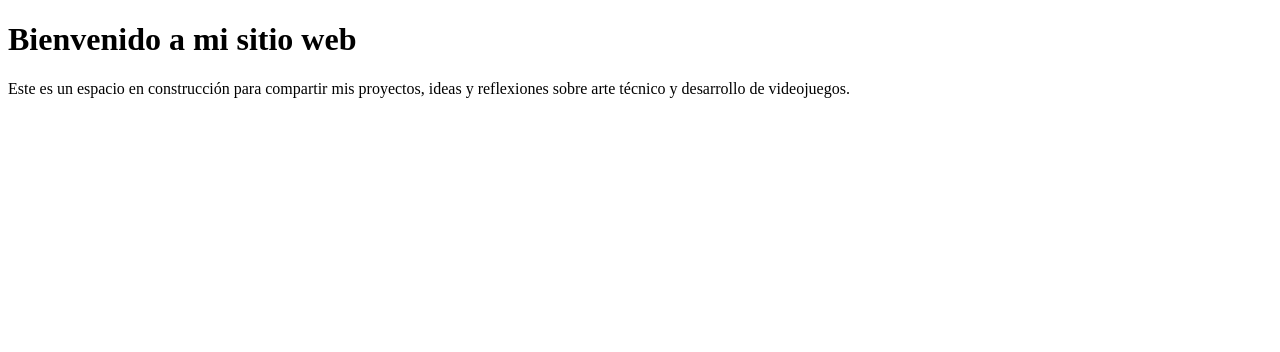
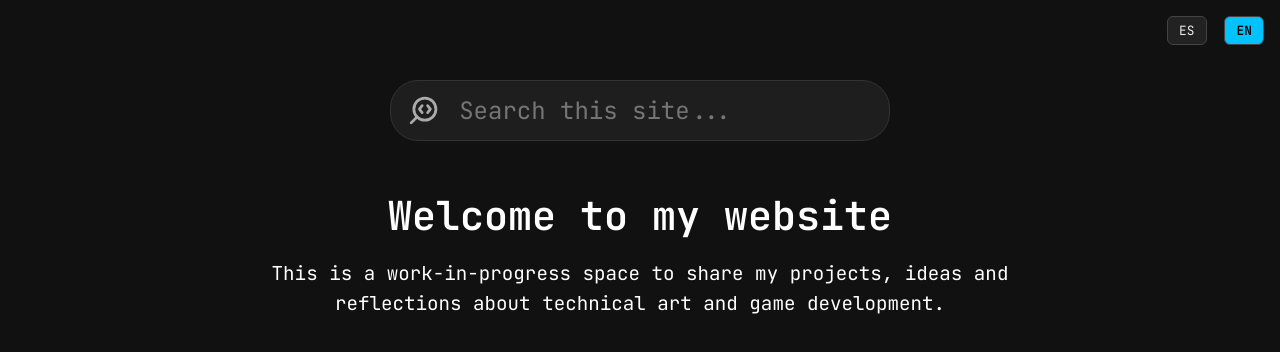
Before and after one commit to RaulDAI/RaulDAI.github.io, a plain HTML site: page index.html in a window 1280 px wide. Drawn offline with nearby package versions, Linux system fonts and the light colour scheme.

Commit message:
Subida completa con soporte multilenguaje, tema oscuro y buscador

```diff
--- /dev/null
+++ b/css/styles.css
@@ -0,0 +1,111 @@
+* {
+    box-sizing: border-box;
+    margin: 0;
+    padding: 0;
+}
+
+body {
+    font-family: 'JetBrains Mono', monospace;
+    background-color: #111;
+    color: #fff;
+    min-height: 100vh;
+    padding: 2rem;
+    position: relative;
+}
+
+.container {
+    max-width: 800px;
+    margin: 0 auto;
+    text-align: center;
+}
+
+.lang-buttons {
+    position: absolute;
+    top: 1rem;
+    right: 1rem;
+}
+
+.lang-buttons button {
+    font-family: 'JetBrains Mono', monospace;
+    background-color: #222;
+    border: 1px solid #444;
+    color: #eee;
+    padding: 0.3rem 0.7rem;
+    margin-left: 0.5rem;
+    cursor: pointer;
+    transition: all 0.2s ease;
+    font-size: 0.8rem;
+    border-radius: 6px; /* ← Bordes redondeados */
+}
+
+
+.lang-buttons button.active {
+    background-color: #00c2ff;
+    color: #000;
+    font-weight: bold;
+}
+
+.search-wrapper {
+    display: flex;
+    justify-content: center;
+    align-items: center;
+    margin: 3rem 0;
+}
+
+.search-box {
+    display: flex;
+    align-items: center;
+    background-color: #1e1e1e;
+    border: 1px solid #333;
+    border-radius: 28px;
+    padding: 0.8rem 1rem;
+    width: 100%;
+    max-width: 500px;
+}
+
+.search-icon {
+    display: flex;
+    align-items: center;
+    justify-content: center;
+    margin-right: 1.2rem;
+    cursor: pointer;
+}
+
+.icon-search {
+    width: 33px;
+    height: 33px;
+    color: #aaa;
+    pointer-events: none; /* evita que bloquee el click */
+    transform: scaleX(-1);
+}
+
+.search-box input {
+    font-family: 'JetBrains Mono', monospace;
+    background: transparent;
+    border: none;
+    outline: none;
+    color: #eee;
+    font-size: 1.5rem;
+    flex: 1;
+}
+
+h1 {
+    font-size: 2.5rem;
+    margin-bottom: 1rem;
+}
+
+p {
+    font-size: 1.2rem;
+    line-height: 1.6;
+}
+
+@media (max-width: 600px) {
+    .search-box input {
+        font-size: 1rem;
+    }
+
+    .lang-buttons {
+        top: 0.5rem;
+        right: 0.5rem;
+    }
+}
--- a/index.html
+++ b/index.html
@@ -1,11 +1,47 @@
 <!DOCTYPE html>
 <html lang="es">
 <head>
-  <meta charset="UTF-8">
-  <title>Raul | Technical Artist 3D</title>
+    <meta charset="UTF-8"/>
+    <meta name="viewport" content="width=device-width, initial-scale=1.0"/>
+
+    <!-- FUENTE TIPOGRÁFICA -->
+    <link href="https://fonts.googleapis.com/css2?family=JetBrains+Mono:wght@400;600&display=swap" rel="stylesheet">
+
+    <!-- TU CSS -->
+    <link rel="stylesheet" href="css/styles.css"/>
+
+    <!-- ICONOS -->
+    <script src="https://unpkg.com/lucide@latest"></script>
 </head>
+
 <body>
-  <h1>Bienvenido a mi sitio web</h1>
-  <p>Este es un espacio en construcción para compartir mis proyectos, ideas y reflexiones sobre arte técnico y desarrollo de videojuegos.</p>
+<div class="lang-buttons">
+    <button id="btn-es">ES</button>
+    <button id="btn-en">EN</button>
+</div>
+
+<div class="container">
+    <div class="search-wrapper">
+        <div class="search-box">
+            <label for="search" class="search-icon">
+                <i data-lucide="search-code" class="icon-search"></i>
+            </label>
+            <input type="text" id="search" placeholder="Buscar en el sitio..." autocomplete="off"/>
+        </div>
+
+    </div>
+    <main>
+        <h1 data-lang="title">Bienvenido a mi sitio web</h1>
+        <p data-lang="description">
+            Este es un espacio en construcción para compartir mis proyectos, ideas y reflexiones sobre arte técnico y
+            desarrollo de videojuegos.
+        </p>
+    </main>
+</div>
+
+<script src="js/main.js"></script>
+<script>
+    lucide.createIcons();
+</script>
 </body>
 </html>
--- /dev/null
+++ b/js/lang/en.json
@@ -0,0 +1,5 @@
+{
+  "title": "Welcome to my website",
+  "description": "This is a work-in-progress space to share my projects, ideas and reflections about technical art and game development.",
+  "search_placeholder": "Search this site..."
+}
--- /dev/null
+++ b/js/lang/es.json
@@ -0,0 +1,5 @@
+{
+  "title": "Bienvenido a mi sitio web",
+  "description": "Este es un espacio en construcción para compartir mis proyectos, ideas y reflexiones sobre arte técnico y desarrollo de videojuegos.",
+  "search_placeholder": "Buscar en el sitio..."
+}
--- /dev/null
+++ b/js/main.js
@@ -0,0 +1,36 @@
+document.addEventListener('DOMContentLoaded', () => {
+    const userLang = navigator.language || navigator.userLanguage;
+    const defaultLang = userLang.startsWith('es') ? 'es' : 'en';
+    loadLanguage(defaultLang);
+    highlightActiveButton(defaultLang);
+
+    document.getElementById('btn-es').addEventListener('click', () => {
+        loadLanguage('es');
+        highlightActiveButton('es');
+    });
+
+    document.getElementById('btn-en').addEventListener('click', () => {
+        loadLanguage('en');
+        highlightActiveButton('en');
+    });
+});
+
+function loadLanguage(lang) {
+    fetch(`js/lang/${lang}.json`)
+        .then(res => res.json())
+        .then(data => {
+            document.querySelectorAll('[data-lang]').forEach(el => {
+                const key = el.getAttribute('data-lang');
+                if (data[key]) el.textContent = data[key];
+            });
+            document.getElementById('search').placeholder = data.search_placeholder;
+        });
+}
+
+function highlightActiveButton(lang) {
+    document.querySelectorAll('.lang-buttons button').forEach(btn => {
+        btn.classList.remove('active');
+    });
+    const activeBtn = document.getElementById(`btn-${lang}`);
+    if (activeBtn) activeBtn.classList.add('active');
+}
```
